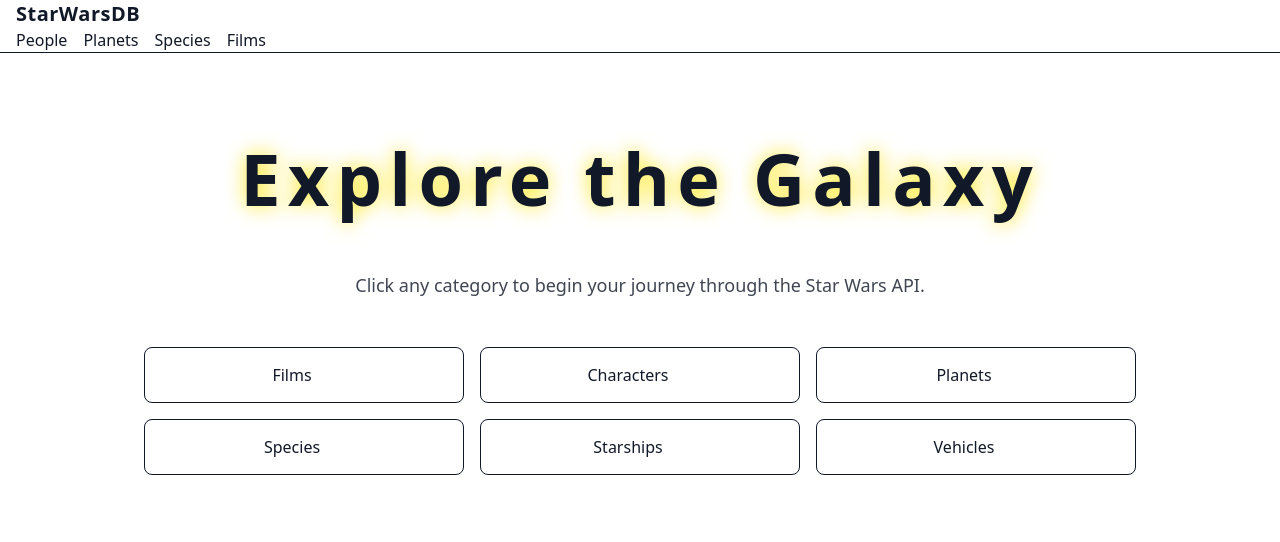
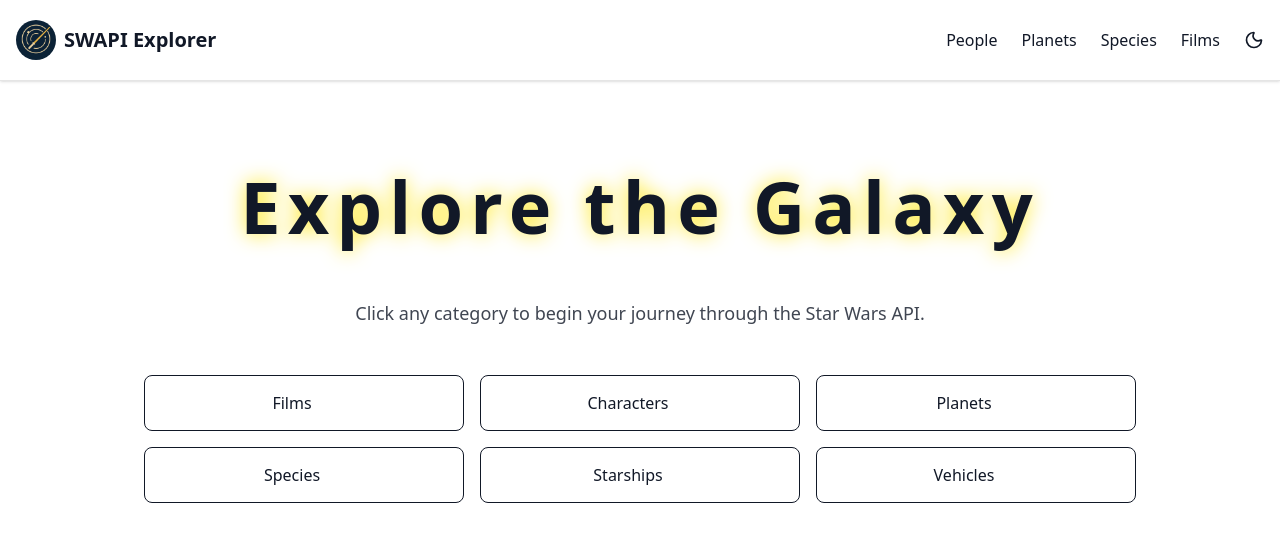
Before and after one commit to RW2023/star-wars, a Next.js app: page / in a window 1280 px wide. Shown: the top 542 px of the page. Built offline with nearby package versions, Linux system fonts and the light colour scheme.

Commit message:
Refactor Navbar component for improved mobile navigation and styling

```diff
--- a/src/components/Navbar.tsx
+++ b/src/components/Navbar.tsx
@@ -1,77 +1,114 @@
 'use client';
 
+import { useEffect, useRef, useState } from 'react';
 import Link from 'next/link';
-import { usePathname } from 'next/navigation';
-import { Menu } from 'lucide-react';
-import { useState } from 'react';
-import clsx from 'clsx';
+import Image from 'next/image';
+import { Menu, X } from 'lucide-react';
+import { AnimatePresence, motion } from 'framer-motion';
+import ThemeToggle from './ThemeToggle';
 
-const navLinks = [
-    { href: '/people', label: 'People' },
-    { href: '/planets', label: 'Planets' },
-    { href: '/species', label: 'Species' },
-    { href: '/films', label: 'Films' },
+const navItems = [
+    { name: 'People', href: '/people' },
+    { name: 'Planets', href: '/planets' },
+    { name: 'Species', href: '/species' },
+    { name: 'Films', href: '/films' },
 ];
 
 export default function Navbar() {
-    const [isOpen, setIsOpen] = useState(false);
-    const pathname = usePathname();
+    const [mobileOpen, setMobileOpen] = useState(false);
+    const firstLinkRef = useRef<HTMLAnchorElement>(null);
+
+    useEffect(() => {
+        if (mobileOpen) firstLinkRef.current?.focus();
+    }, [mobileOpen]);
 
     return (
-        <header className="sticky top-0 z-50 bg-base-100 border-b border-base-300">
-            <nav className="navbar max-w-7xl mx-auto px-4">
-                <div className="flex-1">
-                    <Link href="/" className="text-xl font-bold tracking-wide text-primary hover:opacity-80 transition-opacity">
-                        StarWars<span className="text-accent">DB</span>
-                    </Link>
+        <nav
+            className="sticky top-0 z-50 shadow-sm border-b transition-colors duration-300"
+            style={{
+                backgroundColor: 'var(--background)',
+                color: 'var(--foreground)',
+                borderColor: 'rgba(0,0,0,0.1)',
+            }}
+            aria-label="Main navigation"
+        >
+            {/* ─── Top bar ───────────────────────────── */}
+            <div className="max-w-7xl mx-auto px-4 flex items-center justify-between h-20">
+                <Link href="/" className="flex items-center gap-2">
+                    <Image
+                        src="/logo.png"
+                        alt="SWAPI Explorer logo"
+                        width={40}
+                        height={40}
+                        className="h-10 w-10 object-contain rounded-full"
+                    />
+                    <span className="font-bold text-xl">SWAPI Explorer</span>
+                </Link>
+
+                {/* desktop nav */}
+                <div className="hidden lg:flex items-center space-x-6">
+                    {navItems.map(({ name, href }) => (
+                        <Link
+                            key={name}
+                            href={href}
+                            className="font-medium hover:underline transition"
+                            style={{ color: 'var(--foreground)' }}
+                        >
+                            {name}
+                        </Link>
+                    ))}
+                    <ThemeToggle />
                 </div>
 
-                <div className="hidden md:flex gap-4">
-                    {navLinks.map(({ href, label }) => (
-                        <Link
-                            key={href}
-                            href={href}
-                            className={clsx(
-                                'btn btn-ghost btn-sm',
-                                pathname.startsWith(href) && 'text-primary font-semibold'
-                            )}
-                        >
-                            {label}
-                        </Link>
-                    ))}
-                </div>
+                {/* mobile toggle button */}
+                <button
+                    type="button"
+                    onClick={() => setMobileOpen((p) => !p)}
+                    className="lg:hidden p-2"
+                    aria-label="Toggle menu"
+                    aria-expanded={mobileOpen ? 'true' : 'false'}
+                    aria-controls="mobile-menu"
+                >
+                    {mobileOpen ? <X size={24} /> : <Menu size={24} />}
+                </button>
+            </div>
 
-                <div className="md:hidden">
-                    <button
-                        onClick={() => setIsOpen(!isOpen)}
-                        className="btn btn-ghost btn-sm"
-                        aria-label="Toggle menu"
+            {/* ─── Mobile dropdown ───────────────────── */}
+            <AnimatePresence>
+                {mobileOpen && (
+                    <motion.div
+                        id="mobile-menu"
+                        initial={{ x: '100%', opacity: 0 }}
+                        animate={{ x: 0, opacity: 1 }}
+                        exit={{ x: '100%', opacity: 0 }}
+                        transition={{ type: 'spring', stiffness: 300, damping: 30 }}
+                        className="lg:hidden border-t"
+                        style={{
+                            backgroundColor: 'var(--background)',
+                            color: 'var(--foreground)',
+                            borderColor: 'rgba(0,0,0,0.1)',
+                        }}
+                        role="menu"
+                        aria-label="Mobile navigation"
                     >
-                        <Menu className="w-5 h-5" />
-                    </button>
-                </div>
-            </nav>
-
-            {isOpen && (
-                <div className="md:hidden bg-base-200 border-t border-base-300">
-                    <ul className="menu p-2 space-y-1">
-                        {navLinks.map(({ href, label }) => (
-                            <li key={href}>
+                        <div className="px-4 py-6 space-y-4">
+                            {navItems.map(({ name, href }, i) => (
                                 <Link
+                                    key={name}
                                     href={href}
-                                    onClick={() => setIsOpen(false)}
-                                    className={clsx(
-                                        'btn btn-ghost justify-start w-full',
-                                        pathname.startsWith(href) && 'text-primary font-semibold'
-                                    )}
+                                    ref={i === 0 ? firstLinkRef : undefined}
+                                    onClick={() => setMobileOpen(false)}
+                                    className="block text-lg font-medium hover:underline transition"
+                                    role="menuitem"
                                 >
-                                    {label}
+                                    {name}
                                 </Link>
-                            </li>
-                        ))}
-                    </ul>
-                </div>
-            )}
-        </header>
+                            ))}
+                            <ThemeToggle />
+                        </div>
+                    </motion.div>
+                )}
+            </AnimatePresence>
+        </nav>
     );
 }
```
Also changed, not shown: public/logo.png (added).
